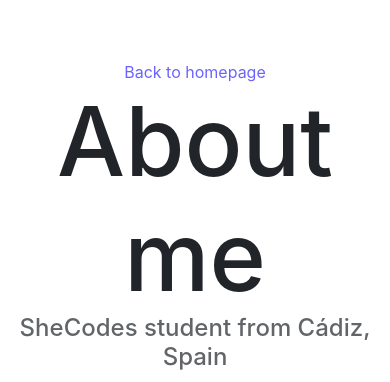
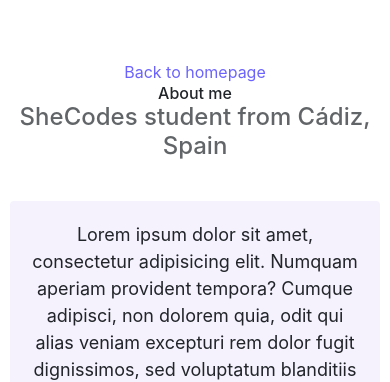
Before and after one commit to Margarita827/Advanced-Tools-Homework, a plain HTML site: page about.html in a window 390 px wide. Shown: the top 382 px of the page. Drawn offline with nearby package versions, Linux system fonts and the light colour scheme.

Commit message:
about me

```diff
--- a/about.html
+++ b/about.html
@@ -26,7 +26,7 @@
   </head>
   <body>
     <a href="index.html" class="homepage-link">Back to homepage</a>
-    <h1>About me</h1>
+    <h1 class="aboutMe">About me</h1>
     <h3>SheCodes student from Cádiz, Spain</h3>
     <div class="about-paragraphs">
       <p>
--- a/style.css
+++ b/style.css
@@ -117,4 +117,8 @@ p {
   .row {
     width: fit-content;
   }
+
+  .aboutMe {
+    font-size: medium;
+  }
 }
```
